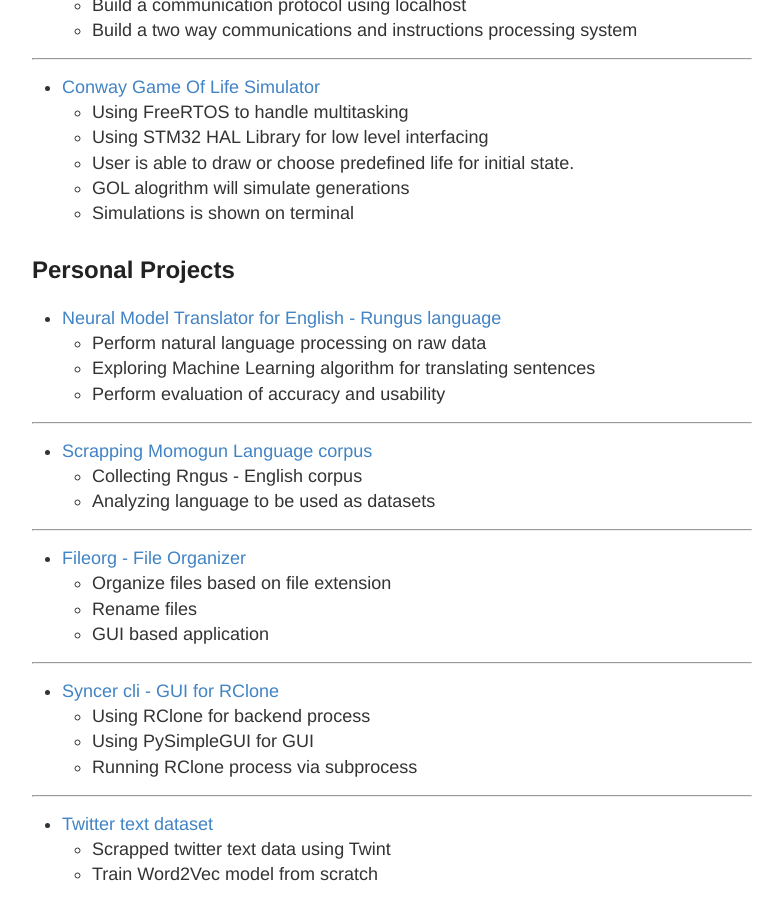
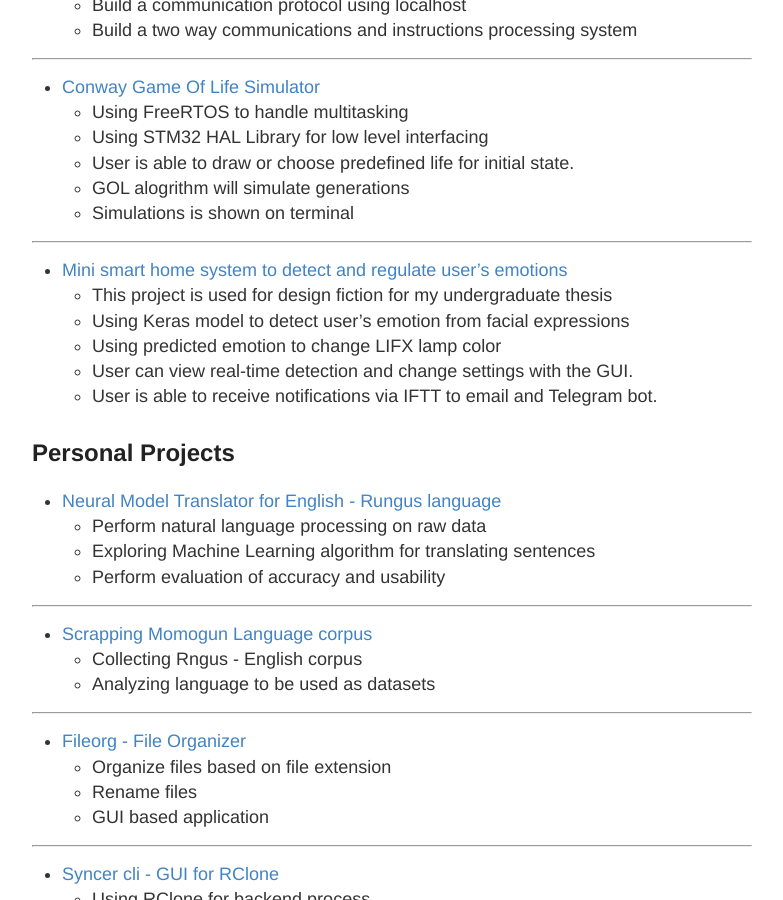
Before and after one commit to devennn/devennn.github.io, a Jekyll site: the page built from projects.md, in a window 1280 px wide and 900 px high, scrolled down 615 px. Shown: the whole window, without its empty margins (248-1031 px from the left). Built offline with Jekyll 4.4.1, drawn with Linux system fonts in a browser that asks for light colours.

Commit message:
Update projects.md

```diff
--- a/projects.md
+++ b/projects.md
@@ -33,6 +33,14 @@ permalink: /projects/
   - GOL alogrithm will simulate generations
   - Simulations is shown on terminal
 
+---
+
+- [Mini smart home system to detect and regulate user's emotions](https://github.com/devennn/Smart-Home-Emotional-Detection-Regulation)
+  - This project is used for design fiction for my undergraduate thesis
+  - Using Keras model to detect user's emotion from facial expressions
+  - Using predicted emotion to change LIFX lamp color
+  - User can view real-time detection and change settings with the GUI.
+  - User is able to receive notifications via IFTT to email and Telegram bot.
 
 ## Personal Projects
 
```
